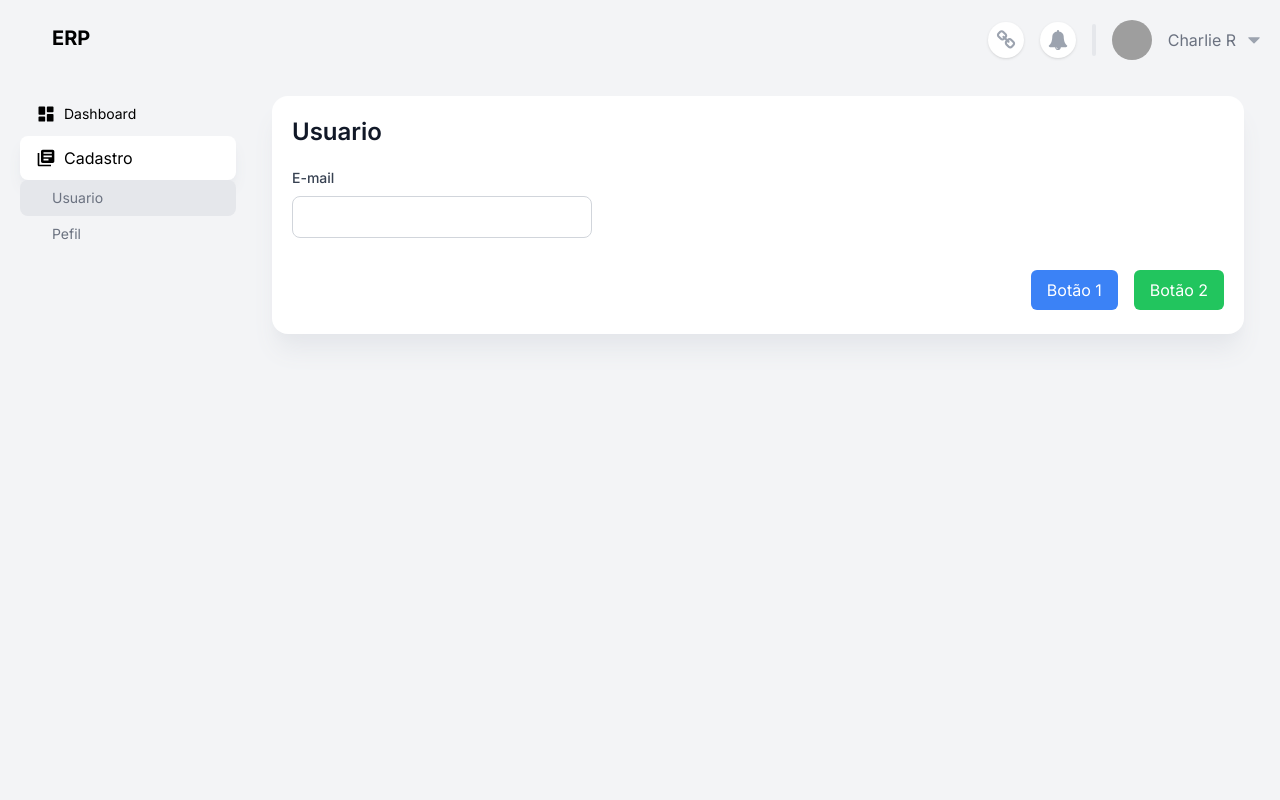
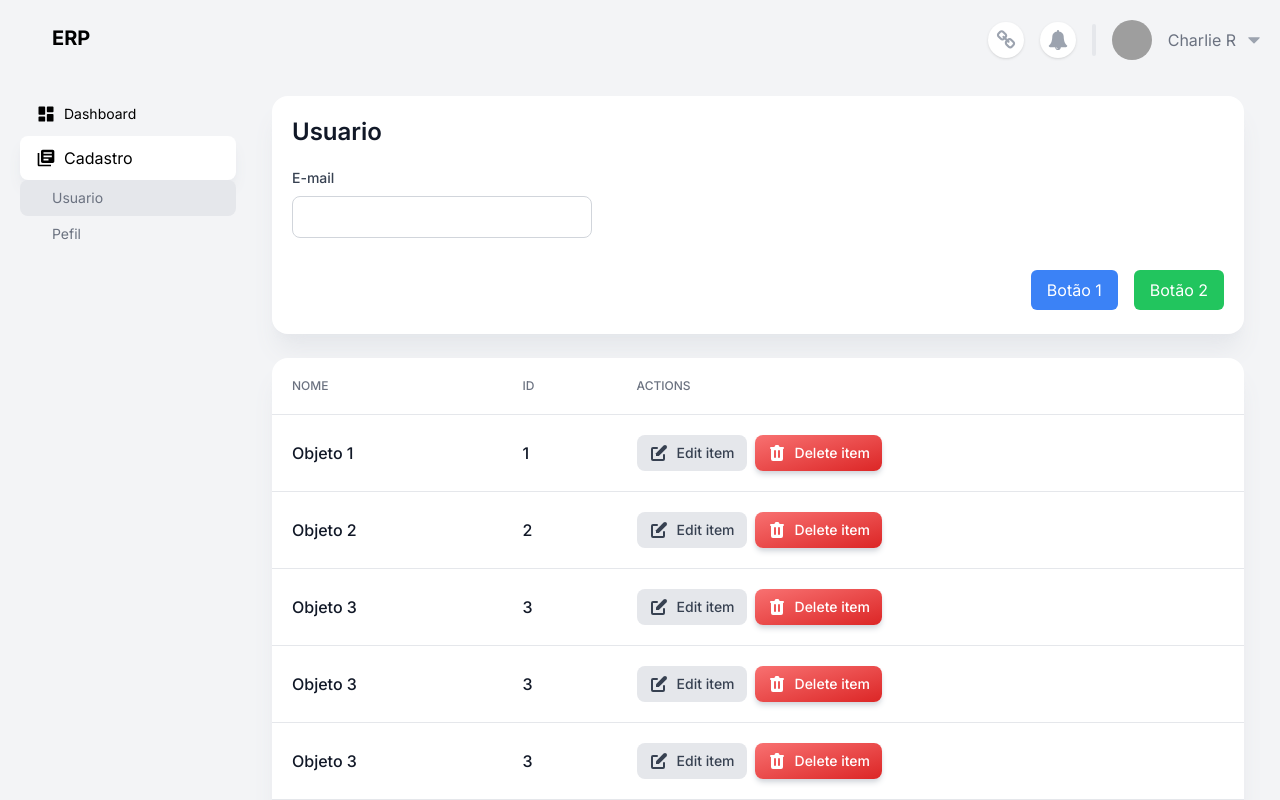
Before and after one commit to marcosrib/app-erp-front, a Next.js app: page /register/user in a window 1280 px wide. Built offline with nearby package versions, Linux system fonts and the light colour scheme; grey boxes are pictures that could not be loaded.

Commit message:
feat: implementado table

```diff
--- /dev/null
+++ b/app/(authenticated)/components/table/Table.tsx
@@ -0,0 +1,65 @@
+export default function Table() {
+ return (
+    <div className="flex flex-col my-6 mx-4 rounded-2xl shadow-xl shadow-gray-200">
+    <div className="overflow-x-auto rounded-2xl">
+      <div className="inline-block min-w-full align-middle">
+        <div className="overflow-hidden">
+          <table className="min-w-full divide-y divide-gray-200 table-fixed">
+            <thead className="bg-white">
+              <tr>
+                <th scope="col" className="p-4 lg:p-5">
+                  <div className="flex items-center">
+                    <input id="checkbox-all" aria-describedby="checkbox-1" type="checkbox" className="w-5 h-5 rounded border-gray-300 focus:ring-0 checked:bg-dark-900"/>
+                    <label className="sr-only">checkbox</label>
+                  </div>
+                </th>
+                <th scope="col" className="p-4 text-xs font-medium text-left text-gray-500 uppercase lg:p-5">
+                  Product Name
+                </th>
+                <th scope="col" className="p-4 text-xs font-medium text-left text-gray-500 uppercase lg:p-5">
+                  Technology
+                </th>
+                <th scope="col" className="p-4 text-xs font-medium text-left text-gray-500 uppercase lg:p-5">
+                  ID
+                </th>
+                <th scope="col" className="p-4 text-xs font-medium text-left text-gray-500 uppercase lg:p-5">
+                  Price
+                </th>
+                <th scope="col" className="p-4 lg:p-5">
+                </th>
+              </tr>
+            </thead>
+            <tbody className="bg-white divide-y divide-gray-200">
+              <tr className="hover:bg-gray-100">
+                <td className="p-4 w-4 lg:p-5">
+                  <div className="flex items-center">
+                    <input id="checkbox-194556" aria-describedby="checkbox-1" type="checkbox" className="w-5 h-5 rounded border-gray-300 focus:ring-0 checked:bg-dark-900"/>
+                    <label  className="sr-only">checkbox</label>
+                  </div>
+                </td>
+                <td className="p-4 text-sm font-normal text-gray-500 whitespace-nowrap lg:p-5">
+                  <div className="text-base font-semibold text-gray-900">Education Dashboard</div>
+                  <div className="text-sm font-normal text-gray-500">Html templates</div>
+                </td>
+                <td className="p-4 text-base font-medium text-gray-900 whitespace-nowrap lg:p-5">Angular</td>
+                <td className="p-4 text-base font-medium text-gray-900 whitespace-nowrap lg:p-5">#194556</td>
+                <td className="p-4 text-base font-medium text-gray-900 whitespace-nowrap lg:p-5">$149</td>
+                <td className="p-4 space-x-2 whitespace-nowrap lg:p-5">
+                  <button type="button" data-modal-toggle="product-modal" className="inline-flex items-center py-2 px-3 text-sm font-medium text-center text-gray-700 bg-gray-200 rounded-lg hover:bg-gray-300 hover:text-gray-900 hover:scale-[1.02] transition-all">
+                    <svg className="mr-2 w-5 h-5" fill="currentColor" viewBox="0 0 20 20" xmlns="http://www.w3.org/2000/svg"><path d="M17.414 2.586a2 2 0 00-2.828 0L7 10.172V13h2.828l7.586-7.586a2 2 0 000-2.828z"></path><path fill-rule="evenodd" d="M2 6a2 2 0 012-2h4a1 1 0 010 2H4v10h10v-4a1 1 0 112 0v4a2 2 0 01-2 2H4a2 2 0 01-2-2V6z" clip-rule="evenodd"></path></svg>
+                    Edit item
+                  </button>
+                  <button type="button" data-modal-toggle="delete-product-modal" className="inline-flex items-center py-2 px-3 text-sm font-medium text-center text-white bg-gradient-to-br from-red-400 to-red-600 rounded-lg shadow-md shadow-gray-300 hover:scale-[1.02] transition-transform">
+                    <svg className="mr-2 w-5 h-5" fill="currentColor" viewBox="0 0 20 20" xmlns="http://www.w3.org/2000/svg"><path fill-rule="evenodd" d="M9 2a1 1 0 00-.894.553L7.382 4H4a1 1 0 000 2v10a2 2 0 002 2h8a2 2 0 002-2V6a1 1 0 100-2h-3.382l-.724-1.447A1 1 0 0011 2H9zM7 8a1 1 0 012 0v6a1 1 0 11-2 0V8zm5-1a1 1 0 00-1 1v6a1 1 0 102 0V8a1 1 0 00-1-1z" clip-rule="evenodd"></path></svg>
+                    Delete item
+                  </button>
+                </td>
+              </tr>
+            </tbody>
+          </table>
+        </div>
+      </div>
+    </div>
+  </div>
+ )
+}
--- /dev/null
+++ b/app/(authenticated)/components/table/TableActions.tsx
@@ -0,0 +1,13 @@
+import { ReactNode } from "react"
+
+type Props = {
+    children: ReactNode
+}
+
+export function TableActions({ children}: Props) {
+    return (
+        <td className="p-4 space-x-2 whitespace-nowrap lg:p-5">
+            {children}
+        </td>
+    )
+}
--- /dev/null
+++ b/app/(authenticated)/components/table/TableBody.tsx
@@ -0,0 +1,28 @@
+import React, { ReactNode } from "react"
+
+type Props = {
+    data: Array<any>,
+    keys: Array<string>,
+    children: ReactNode
+}
+
+export function TableBody({ children, data, keys }: Props) {
+    return (
+        <tbody className="bg-white divide-y divide-gray-200">
+        {data.map((row, rowIndex) => (
+          <tr key={rowIndex} className="hover:bg-gray-100">
+            {keys.map((header, index) => (
+              <td
+                key={header}
+                className="p-4 text-base font-medium text-gray-900 whitespace-nowrap lg:p-5"
+              >
+               {row[header]}
+              </td>
+            ))}
+           {children}
+          </tr>
+        ))}
+        </tbody>
+
+    )
+}
--- /dev/null
+++ b/app/(authenticated)/components/table/TableHeader.tsx
@@ -0,0 +1,15 @@
+import React, { ReactNode } from "react"
+
+type Props = {
+    children: ReactNode
+}
+
+export function TableHeader({children}: Props) {
+    return (
+        <thead className="bg-white">
+        <tr>
+         {children}
+        </tr>
+      </thead>
+    )
+}
--- /dev/null
+++ b/app/(authenticated)/components/table/TableHeaderContent.tsx
@@ -0,0 +1,11 @@
+type Props = {
+    title: string
+}
+
+export function TableHeaderContent({title}: Props) {
+    return (
+        <th scope="col" className="p-4 text-xs font-medium text-left text-gray-500 uppercase lg:p-5">
+         {title}
+        </th>
+    )
+}
--- /dev/null
+++ b/app/(authenticated)/components/table/TableRoot.tsx
@@ -0,0 +1,22 @@
+import { ReactNode } from "react"
+
+type Props = {
+    children: ReactNode
+}
+
+export function TableRoot({children}: Props) {
+    return (
+        <div className="flex flex-col my-6 mx-4 rounded-2xl shadow-xl shadow-gray-200">
+          <div className="overflow-x-auto rounded-2xl">
+            <div className="inline-block min-w-full align-middle">
+              <div className="overflow-hidden">
+               <table className="min-w-full divide-y divide-gray-200 table-fixed">
+                {children}
+               </table>
+            </div>
+          </div>
+         </div>
+        </div>
+    )
+
+}
--- /dev/null
+++ b/app/(authenticated)/components/table/index.tsx
@@ -0,0 +1,14 @@
+import { TableActions } from "./TableActions";
+import { TableBody } from "./TableBody";
+import { TableHeader } from "./TableHeader";
+import { TableHeaderContent } from "./TableHeaderContent";
+import { TableRoot } from "./TableRoot";
+
+
+export const TableCustom = {
+    Root: TableRoot,
+    Header: TableHeader,
+    HeaderContent: TableHeaderContent,
+    Body: TableBody,
+    Actions: TableActions
+}
--- a/app/(authenticated)/register/user/page.tsx
+++ b/app/(authenticated)/register/user/page.tsx
@@ -1,8 +1,54 @@
 import { FormSearch } from "../../components/formSearch";
 import { Input } from "@/app/components/input";
+import { TableCustom } from "../../components/table";
 
 export default function Users() {
+  const data = [
+    {
+      id: 1,
+      nome: "Objeto 1",
+      valor: 100,
+    },
+    {
+      id: 2,
+      nome: "Objeto 2",
+      valor: 200,
+    },
+    {
+      id: 3,
+      nome: "Objeto 3",
+      valor: 300,
+    },
+    {
+      id: 3,
+      nome: "Objeto 3",
+      valor: 300,
+    },
+    {
+      id: 3,
+      nome: "Objeto 3",
+      valor: 300,
+    },
+    {
+      id: 3,
+      nome: "Objeto 3",
+      valor: 300,
+    },
+    {
+      id: 3,
+      nome: "Objeto 3",
+      valor: 300,
+    },
+    {
+      id: 3,
+      nome: "Objeto 3",
+      valor: 300,
+    },
+
+    // Adicione mais objetos conforme necessário
+  ];
     return (
+      <>
       <FormSearch.Root>
         <FormSearch.InputContainer>
             <Input.Root>
@@ -15,5 +61,25 @@ export default function Users() {
           <button className="ml-4 px-4 py-2 bg-green-500 text-white rounded-md hover:bg-green-600">Botão 2</button>
         </FormSearch.Buttons>
       </FormSearch.Root>
+      <TableCustom.Root>
+        <TableCustom.Header>
+          <TableCustom.HeaderContent title= 'Nome'/>
+          <TableCustom.HeaderContent title= 'id'/>
+          <TableCustom.HeaderContent title= 'actions'/>
+        </TableCustom.Header>
+        <TableCustom.Body data={data} keys={['nome', 'id']} >
+          <TableCustom.Actions>
+          <button type="button" data-modal-toggle="product-modal" className="inline-flex items-center py-2 px-3 text-sm font-medium text-center text-gray-700 bg-gray-200 rounded-lg hover:bg-gray-300 hover:text-gray-900 hover:scale-[1.02] transition-all">
+                    <svg className="mr-2 w-5 h-5" fill="currentColor" viewBox="0 0 20 20" xmlns="http://www.w3.org/2000/svg"><path d="M17.414 2.586a2 2 0 00-2.828 0L7 10.172V13h2.828l7.586-7.586a2 2 0 000-2.828z"></path><path fill-rule="evenodd" d="M2 6a2 2 0 012-2h4a1 1 0 010 2H4v10h10v-4a1 1 0 112 0v4a2 2 0 01-2 2H4a2 2 0 01-2-2V6z" clip-rule="evenodd"></path></svg>
+                    Edit item
+                  </button>
+                  <button type="button" data-modal-toggle="delete-product-modal" className="inline-flex items-center py-2 px-3 text-sm font-medium text-center text-white bg-gradient-to-br from-red-400 to-red-600 rounded-lg shadow-md shadow-gray-300 hover:scale-[1.02] transition-transform">
+                    <svg className="mr-2 w-5 h-5" fill="currentColor" viewBox="0 0 20 20" xmlns="http://www.w3.org/2000/svg"><path fill-rule="evenodd" d="M9 2a1 1 0 00-.894.553L7.382 4H4a1 1 0 000 2v10a2 2 0 002 2h8a2 2 0 002-2V6a1 1 0 100-2h-3.382l-.724-1.447A1 1 0 0011 2H9zM7 8a1 1 0 012 0v6a1 1 0 11-2 0V8zm5-1a1 1 0 00-1 1v6a1 1 0 102 0V8a1 1 0 00-1-1z" clip-rule="evenodd"></path></svg>
+                    Delete item
+                  </button>
+          </TableCustom.Actions>
+        </TableCustom.Body>
+      </TableCustom.Root>
+      </>
     );
   }
```
